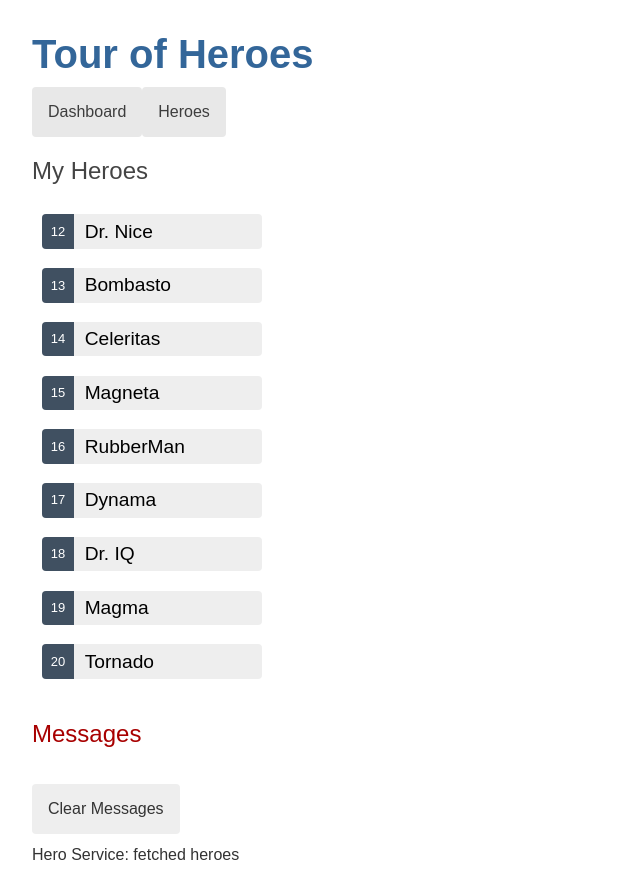
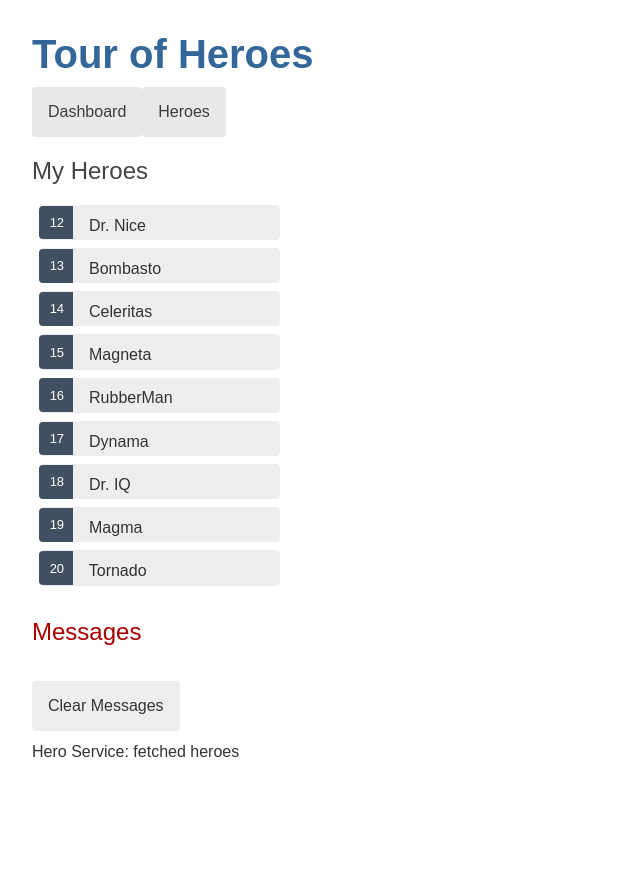
Before and after one commit to Elspeth-57/angular-tour-of-heroes, an Angular app: page /heroes in a window 1280 px wide. Shown: the whole page, without its empty margins (0-640 px from the left). After the commit the page ends 800 px from the top, so only its background shows below. Built offline with nearby package versions, Linux system fonts and the light colour scheme.

Commit message:
added routing to finish add navigation section of the tutorial

```diff
--- a/src/app/app-routing.module.ts
+++ b/src/app/app-routing.module.ts
@@ -3,6 +3,7 @@ import { RouterModule, Routes } from '@angular/router'; // These are used to giv
 
 import { DashboardComponent } from './dashboard/dashboard.component';
 import { HeroesComponent } from './heroes/heroes.component';
+import { HeroDetailComponent } from './hero-detail/hero-detail.component';
 
 /* Configure the routes available in the application here
     A typical route will have two properties:
@@ -12,7 +13,8 @@ import { HeroesComponent } from './heroes/heroes.component';
 const routes: Routes = [
   { path: '', redirectTo: '/dashboard', pathMatch: 'full' }, // set a default route to the dashboard with full url '/dashboard'
   { path: 'dashboard', component: DashboardComponent },
-  { path: 'heroes', component: HeroesComponent }
+  { path: 'heroes', component: HeroesComponent },
+  { path: 'detail/:id', component: HeroDetailComponent } // using a parameterised route, :id is a placeholder for a specific id
 ];
 
 @NgModule({ // metadata initialises router and listens for browser location changes
--- a/src/app/dashboard/dashboard.component.html
+++ b/src/app/dashboard/dashboard.component.html
@@ -1,6 +1,8 @@
 <h2>Top Heroes</h2>
 <div class="heroes-menu">
-  <a *ngFor="let hero of heroes">
+  <!-- each hero in the heroes array creates a link (a = anchor) showing their name
+       The link sets the url path using the hero.id, this is interpolation binding -->
+  <a *ngFor="let hero of heroes" routerLink="/detail/{{ hero.id}}">
     {{hero.name}}
   </a>
 </div>
--- a/src/app/hero-detail/hero-detail.component.css
+++ b/src/app/hero-detail/hero-detail.component.css
@@ -0,0 +1,25 @@
+/* HeroDetailComponent's private CSS styles */
+label {
+  color: #435960;
+  font-weight: bold;
+}
+input {
+  font-size: 1em;
+  padding: .5rem;
+}
+button {
+  margin-top: 20px;
+  background-color: #eee;
+  padding: 1rem;
+  border-radius: 4px;
+  font-size: 1rem;
+  font-family: Arial, Helvetica, sans-serif;
+}
+button:hover {
+  background-color: #cfd8dc;
+}
+button:disabled {
+  background-color: #eee;
+  color: #ccc;
+  cursor: auto;
+}
--- a/src/app/hero-detail/hero-detail.component.html
+++ b/src/app/hero-detail/hero-detail.component.html
@@ -6,3 +6,4 @@
     <input id="name" [(ngModel)]="hero.name" placeholder="name"> <!-- ngModel allows two way data binding, this goes all the way back to HeroComponent, and changes the value in the array creating the list -->
   </div>
 </div>
+<button type="button" (click)="goBack()">Back</button> <!-- button to navigate back one page using the class's goBack method attached with event binding -->
--- a/src/app/hero-detail/hero-detail.component.ts
+++ b/src/app/hero-detail/hero-detail.component.ts
@@ -1,5 +1,9 @@
 import { Component, OnInit, Input } from '@angular/core';
-import {Hero} from '../hero';
+import { Hero } from '../hero';
+import { ActivatedRoute } from '@angular/router';
+import { Location } from '@angular/common';
+import { HeroService } from '../hero.service';
+
 
 @Component({
   selector: 'app-hero-detail', // selector for HeroDetailComponent
@@ -7,11 +11,35 @@ import {Hero} from '../hero';
   styleUrls: ['./hero-detail.component.css']
 })
 export class HeroDetailComponent implements OnInit {
-  @Input() hero?: Hero; // create the hero property using an input decorator, this can be either undefined or object type Hero
+  // @Input() hero?: Hero; // create the hero property using an input decorator, this can be either undefined or object type Hero
+  hero?: Hero; // create hero property, currently undefined, that can have object type Hero
 
-  constructor() { }
+  constructor(
+    private route: ActivatedRoute, // property to hold information about the route to the current component
+    private location: Location, // Angular service with interacting with browser
+    private heroService: HeroService // property to hold injected service to get Heroes array in asynchronous way
+  ) { }
 
+  /**
+   * After the class is constructed, call the getHero method within the class
+   */
   ngOnInit(): void {
+    this.getHero();
+  }
+
+  /**
+   * Method to get the id from the route parameters and then use it to run the heroService method to find the whole hero.
+   * This object is then set to the class property hero to be available in the template for binding.
+   */
+  getHero(): void {
+    // create a property id from the parameter :id in the route, making it a number not string
+    const id = Number(this.route.snapshot.paramMap.get('id'));
+    this.heroService.getHero(id)
+      .subscribe(hero => this.hero = hero);
+  }
+
+  goBack(): void {
+    this.location.back(); // use the injected location service to move back one page
   }
 
 }
--- a/src/app/hero.service.ts
+++ b/src/app/hero.service.ts
@@ -29,6 +29,17 @@ export class HeroService {
     return heroes;
   }
 
+  /**
+   * Method to return an Observable with a single hero object, found in the HEROES mock data.
+   * A message will be added using messageService as well.
+   * @param id - The id of the hero you are looking for.
+   */
+  getHero(id: number): Observable<Hero> {
+    const hero = HEROES.find(h => h.id === id)!;
+    this.messageService.add(`Hero Service: fetched hero id=${id}`);
+    return of(hero);
+  }
+
   // getHeroes(): Hero[] { // synchronous
   //   return HEROES;
   // }
--- a/src/app/heroes/heroes.component.css
+++ b/src/app/heroes/heroes.component.css
@@ -5,49 +5,35 @@
   padding: 0;
   width: 15em;
 }
-
 .heroes li {
-  display: flex;
+  position: relative;
+  cursor: pointer;
 }
 
-.heroes button {
-  flex: 1;
-  cursor: pointer;
-  position: relative;
-  left: 0;
-  background-color: #EEE;
-  margin: .5em;
-  padding: 0;
-  border-radius: 4px;
-  display: flex;
-  align-items: stretch;
-  height: 1.8em;
-}
-
-.heroes button:hover {
-  color: #2c3a41;
-  background-color: #e6e6e6;
+.heroes li:hover {
   left: .1em;
 }
 
-.heroes button:active {
+.heroes a {
+  color: #333;
+  text-decoration: none;
+  background-color: #EEE;
+  margin: .5em;
+  padding: .3em 0;
+  height: 1.6em;
+  border-radius: 4px;
+  display: block;
+  width: 100%;
+}
+
+.heroes a:hover {
+  color: #2c3a41;
+  background-color: #e6e6e6;
+}
+
+.heroes a:active {
   background-color: #525252;
   color: #fafafa;
-}
-
-.heroes button.selected {
-  background-color: black;
-  color: white;
-}
-
-.heroes button.selected:hover {
-  background-color: #505050;
-  color: white;
-}
-
-.heroes button.selected:active {
-  background-color: black;
-  color: white;
 }
 
 .heroes .badge {
@@ -57,10 +43,12 @@
   padding: 0.8em 0.7em 0 0.7em;
   background-color: #405061;
   line-height: 1em;
+  position: relative;
+  left: -1px;
+  top: -4px;
+  height: 1.8em;
+  min-width: 16px;
+  text-align: right;
   margin-right: .8em;
   border-radius: 4px 0 0 4px;
 }
-
-.heroes .name {
-  align-self: center;
-}
--- a/src/app/heroes/heroes.component.html
+++ b/src/app/heroes/heroes.component.html
@@ -3,16 +3,22 @@
   <!-- use *ngFor (repeater directive) to loop through a list property (heroes) and access each element (hero) of the list -->
   <!-- the li element (host element) will be repeated for each item in the list -->
   <li *ngFor="let hero of heroes">
-    <!-- use event binding to bind a click event to the button, when the button is clicked run the expression "..." -->
-    <!-- the method onSelect is defined in the function -->
-    <!-- class binding add/removes a class conditionally - this time the class "selected" is only applied to a button when the hero is the selected hero -->
+    <!-- For examples on class binding and event binding:
+     use event binding to bind a click event to the button, when the button is clicked run the expression "..."
+     the method onSelect is defined in the function
+     class binding add/removes a class conditionally - this time the class "selected" is only applied to a button when the hero is the selected hero
     <button type="button" (click)="onSelect(hero)" [class.selected]="hero === selectedHero">
-      <span class="badge">{{ hero.id }}</span> <!-- interpolation binding -->
+      <span class="badge">{{ hero.id }}</span> interpolation binding
       <span class="name">{{ hero.name }}</span>
     </button>
+    -->
+    <!-- Each li element contains a link for a hero to the specific hero detail page using the routerLink directive -->
+    <a routerLink="/detail/{{ hero.id }}">
+      <span class="badge">{{ hero.id }}</span> {{ hero.name }}
+    </a>
   </li>
 </ul>
 
 <!-- call the child component HeroDetailComponent at the end of the HeroComponent -->
 <!-- bind (property bind) the selectedHero property from HeroComponent to the hero property in HeroDetailComponent -->
-<app-hero-detail [hero]="selectedHero"></app-hero-detail>
+<!--<app-hero-detail [hero]="selectedHero"></app-hero-detail>-->
--- a/src/app/heroes/heroes.component.ts
+++ b/src/app/heroes/heroes.component.ts
@@ -12,7 +12,7 @@ export class HeroesComponent implements OnInit {
   // create a property, as a currently empty array, that will be an array of object types Hero - it is available for binding in the template
   heroes: Hero[] = [];
 
-  selectedHero?: Hero; // using the imported Hero interface to create a property that may (?) hold a Hero interface but starts undefined
+  // selectedHero?: Hero; // using the imported Hero interface to create a property that may (?) hold a Hero interface but starts undefined
 
   /**
    * Function called when this component, HeroesComponent, is being created.
@@ -49,9 +49,9 @@ export class HeroesComponent implements OnInit {
    * @param hero - The hero object for the button pressed, object type Hero
    * @returns - Nothing
    */
-  onSelect(hero: Hero): void {
-    this.selectedHero = hero;
-    this.messageService.add(`HeroesComponent: Selected hero id=${hero.id}`)
-  }
+  // onSelect(hero: Hero): void {
+  //   this.selectedHero = hero;
+  //   this.messageService.add(`HeroesComponent: Selected hero id=${hero.id}`)
+  // }
 
 }
--- a/src/app/messages/messages.component.html
+++ b/src/app/messages/messages.component.html
@@ -1,6 +1,6 @@
 <div *ngIf="messageService.messages.length"> <!-- only display this div if the messages array has messages in it -->
   <h2>Messages</h2>
-  <!-- button uses event binding to call a function on click.
+  <!-- button uses event binding to call a function (property of class) on click.
   The function is part of the MessageService that has been injected and assigned to a public property so it can be accessed here -->
   <button type="button" class="clear" (click)="messageService.clear()">
     Clear Messages
```
